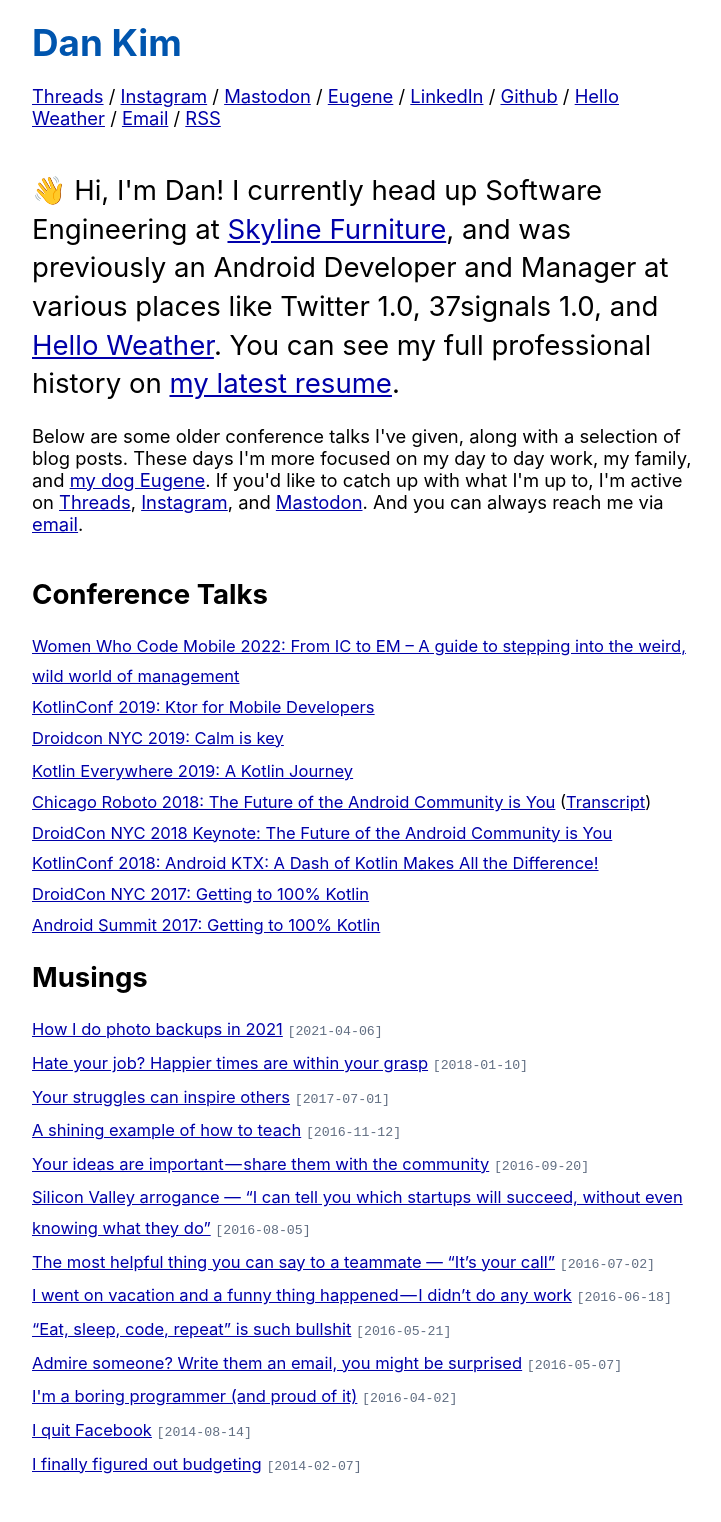
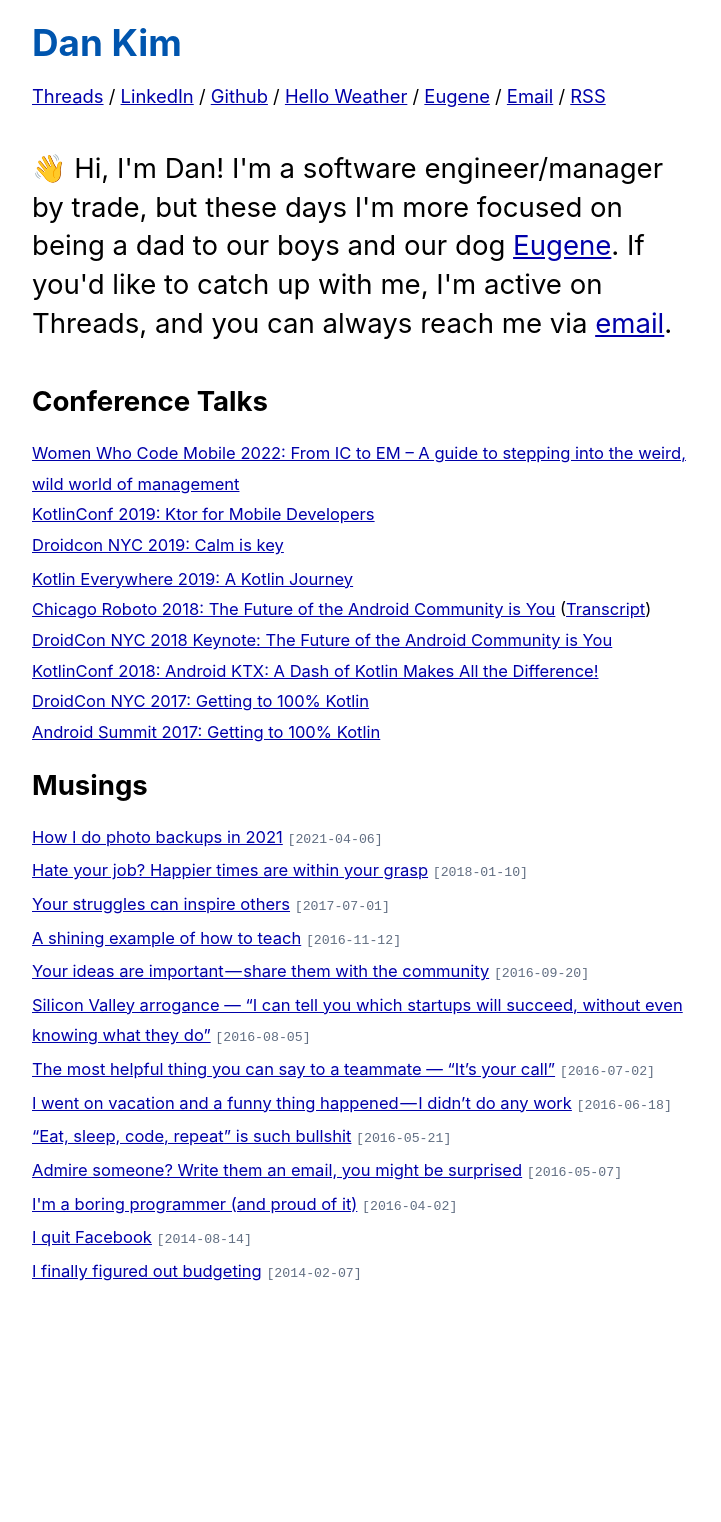
Before and after one commit to lateplate/lateplate.github.io, a Jekyll site: the page built from index.html, in a window 1280 px wide. Shown: the whole page, without its empty margins (273-994 px from the left). Built offline with Jekyll 4.4.1, drawn with Linux system fonts in a browser that asks for light colours; after the commit the page ends 1330 px from its top, so only the background shows below that.

Commit message:
tweaks to home page copy and nav

```diff
--- a/_layouts/post.html
+++ b/_layouts/post.html
@@ -5,12 +5,10 @@
     <div class="contact">
         <p>
             <a href="https://www.threads.net/@dankim312">Threads</a> /
-            <a href="https://www.instagram.com/dankim312/">Instagram</a> /
-            <a href="https://androiddev.social/@dankim">Mastodon</a> /
-            <a href="https://www.instagram.com/oh_hi_eugene/">Eugene</a> /
             <a href="https://www.linkedin.com/in/dankim312/">LinkedIn</a> /
             <a href="https://github.com/lateplate">Github</a> /
             <a href="https://helloweather.com">Hello Weather</a> /
+            <a href="https://www.threads.net/@oh_hi_eugene">Eugene</a> /
             <a href="mailto:hello@dankim.org">Email</a> /
             <a href="/rss.xml">RSS</a>
         </p>
--- a/index.html
+++ b/index.html
@@ -6,34 +6,20 @@
   <div class="contact">
       <p>
           <a href="https://www.threads.net/@dankim312">Threads</a> /
-          <a href="https://www.instagram.com/dankim312/">Instagram</a> /
-          <a href="https://androiddev.social/@dankim">Mastodon</a> /
-          <a href="https://www.instagram.com/oh_hi_eugene/">Eugene</a> /
           <a href="https://www.linkedin.com/in/dankim312/">LinkedIn</a> /
           <a href="https://github.com/lateplate">Github</a> /
           <a href="https://helloweather.com">Hello Weather</a> /
+          <a href="https://www.threads.net/@oh_hi_eugene">Eugene</a> /
           <a href="mailto:hello@dankim.org">Email</a> /
           <a href="/rss.xml">RSS</a>
       </p>
   </div>
 </div>
 <br/>
-<p class="big">👋 Hi, I'm Dan! I currently
-  head up Software Engineering at <a href="https://skylinefurnituremfg.com/">Skyline Furniture</a>,
-  and was previously an Android Developer and Manager at various places
-  like Twitter 1.0, 37signals 1.0, and <a href="https://helloweather.com">Hello Weather</a>.
-  You can see my full professional history on <a href="assets/dan_kim_resume.pdf">my latest resume</a>.
+<p class="big">👋 Hi, I'm Dan! I'm a software engineer/manager by trade, but
+  these days I'm more focused on being a dad to our boys and our dog <a href="https://www.threads.net/@oh_hi_eugene">Eugene</a>.
+  If you'd like to catch up with me, I'm active on Threads, and you can always reach me via  <a href="mailto:hello@dankim.org">email</a>.
 </p>
-  <br/>
-
- <p>Below are some older conference talks I've given, along with a selection of blog posts. These days
-  I'm more focused on my day to day work, my family, and
-  <a href="https://www.instagram.com/oh_hi_eugene/">my dog Eugene</a>. If you'd like to catch up
-  with what I'm up to, I'm active on <a href="https://www.threads.net/@dankim312">Threads</a>,
-  <a href="https://www.instagram.com/dankim312/">Instagram</a>, and
-  <a href="https://androiddev.social/@dankim">Mastodon</a>. And you can always reach me via
-   <a href="mailto:hello@dankim.org">email</a>.</p>
-
   <br/>
 </p>
 <div id="home">
```
